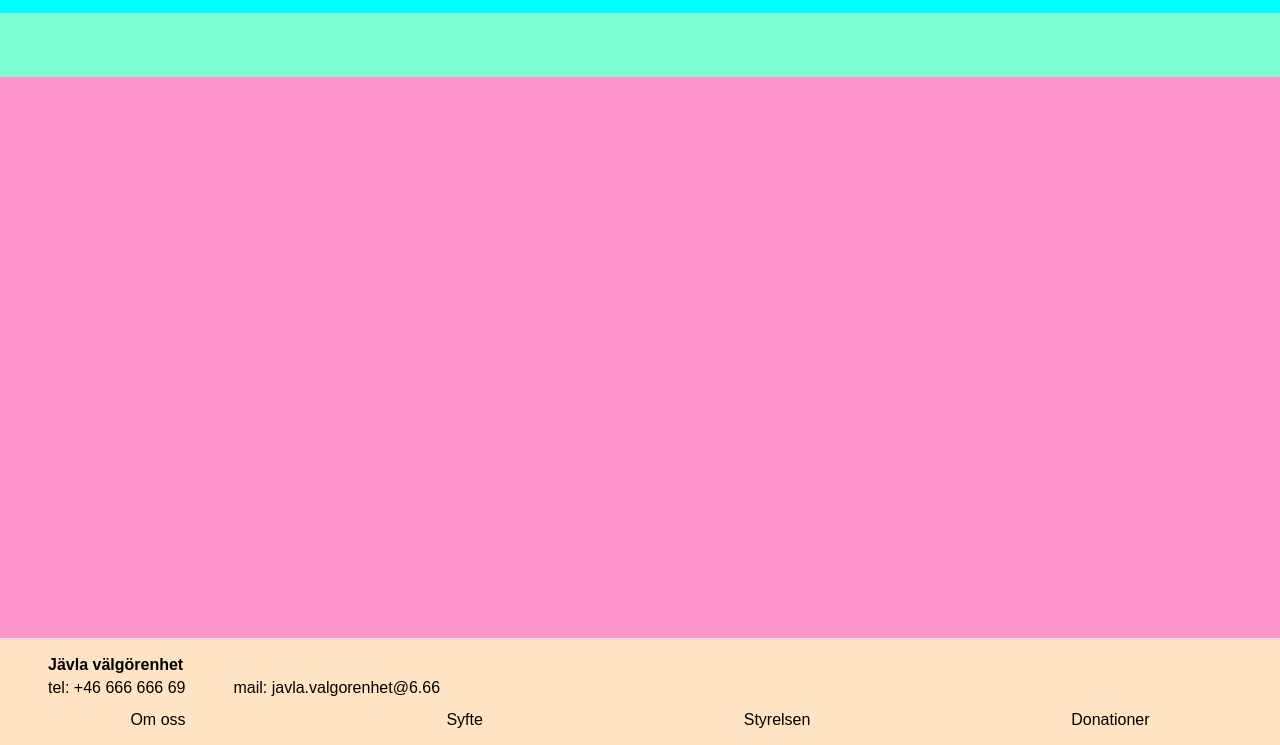
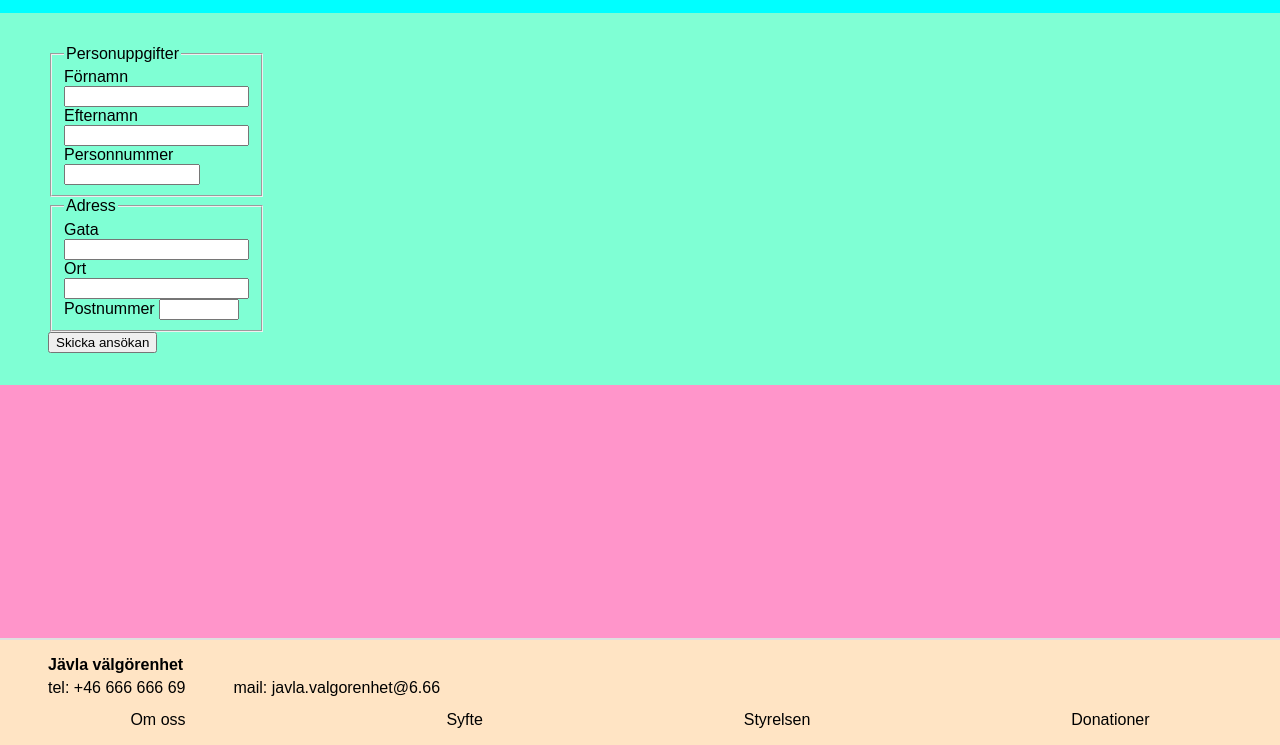
Before and after one commit to Xassii/U3, a plain HTML site: page join.html in a window 1280 px wide. Shown: the part 55-800 px from the top of the page. Drawn offline with Linux system fonts and the light colour scheme.

Commit message:
Added a form that netlify can recive

```diff
--- a/join.html
+++ b/join.html
@@ -22,7 +22,41 @@
             </ul>
         </nav>
     </header>
-    <main></main>
+    <main>
+        <form id="join" method="post" data-netlify="true">
+            <fieldset>
+                <legend>Personuppgifter</legend>
+                <div>
+                    <label>Förnamn
+                        <input type="text" name="firstname" required>
+                    </label>
+                    <label>Efternamn
+                        <input type="text" name="lastname" required>
+                    </label>
+                    <label>Personnummer
+                        <input type="number" min="1000000000" max="999999999999" name="personalnumber" required>
+                    </label>
+                </div>
+            </fieldset>
+            <fieldset>
+                <legend>Adress</legend>
+                <div>
+                    <label>Gata
+                        <input type="text" name="street" required>
+                    </label>
+                    <label>Ort
+                        <input type="text" name="place" required>
+                    </label>
+                    <label>Postnummer
+                        <input type="number" min="10000" max="99999" name="postalcode" required>
+                    </label>
+                </div>
+            </fieldset>
+            <div id="send">
+                <input type="submit" value="Skicka ansökan">
+            </div>
+        </form>
+    </main>
     <footer>
         <div class="contacts">
             <h4>Jävla välgörenhet</h4>
```
